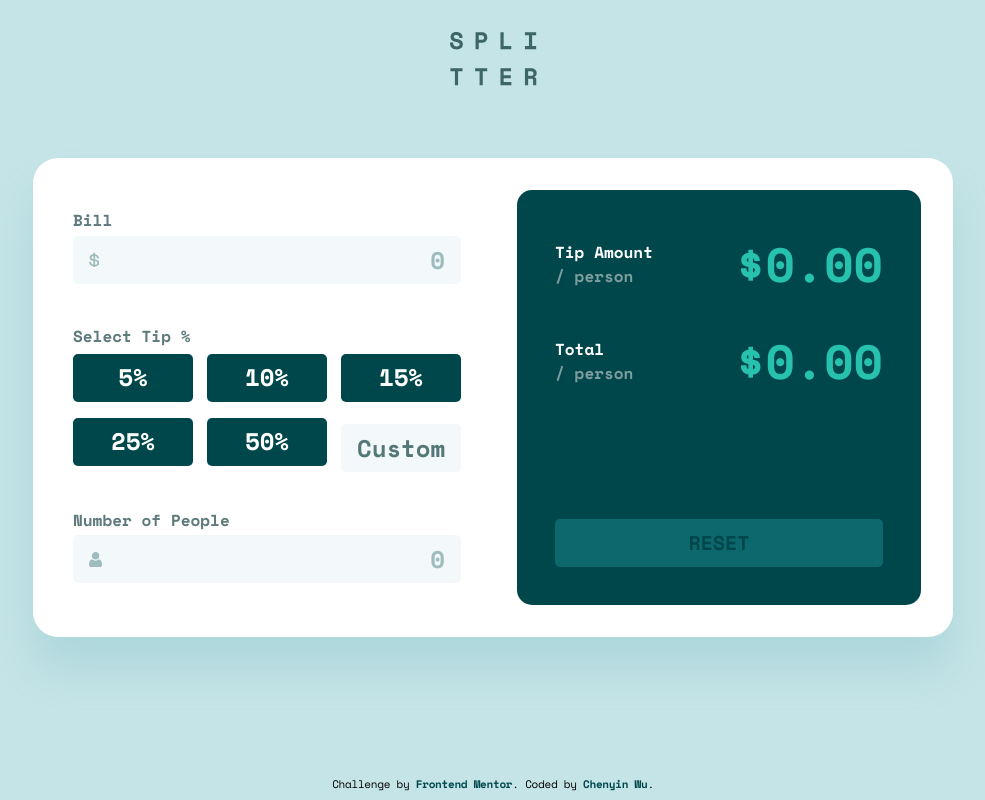
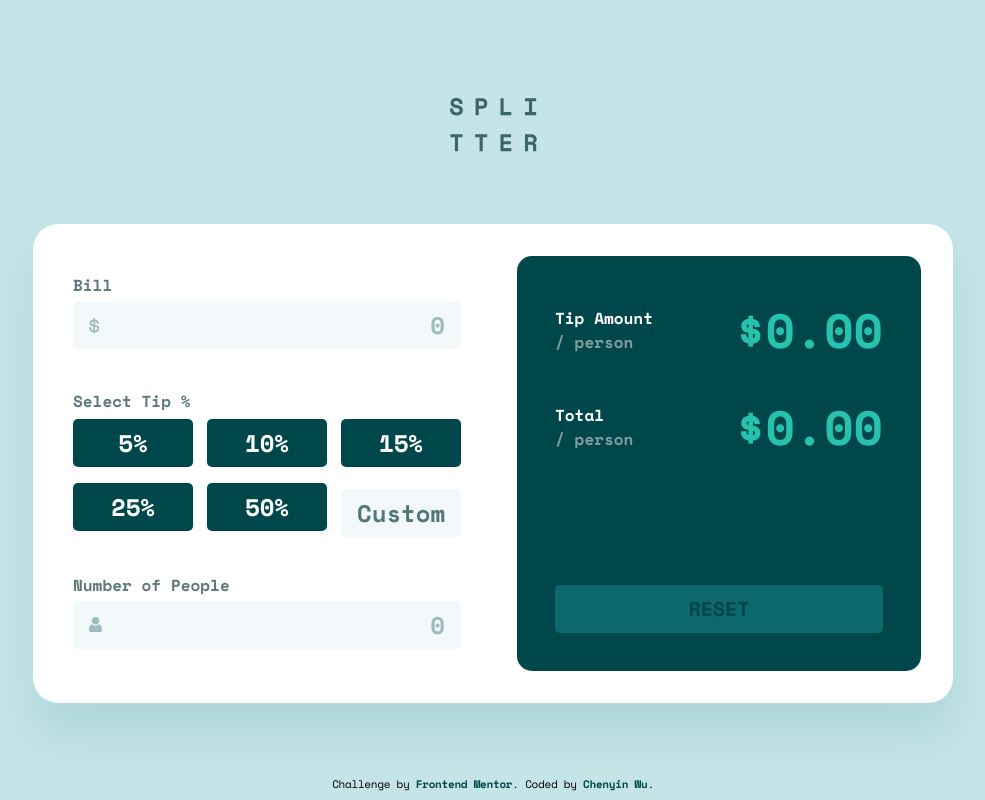
Before and after one commit to wcyin9/tipCalculator, a plain HTML site: page 12tipCalculator/index.html in a window 1280 px wide. Shown: the whole page, without its empty margins (147-1132 px from the left). Drawn offline with nearby package versions, Linux system fonts and the light colour scheme.

Commit message:
Update style.css

```diff
--- a/12tipCalculator/css/style.css
+++ b/12tipCalculator/css/style.css
@@ -263,10 +263,12 @@ li ::placeholder {
 @media screen and (min-width: 900px) {
     body {
         position: relative;
+        display: grid;
+        place-content: center;
     }
     .logo {
         margin: 0 auto;
-        padding: 2rem 0 4.5rem;
+        padding: 0rem 0 4.5rem;
     }
     main {
         padding: 2rem 2rem;
@@ -279,8 +281,6 @@ li ::placeholder {
         max-width: 920px;
         box-shadow: 0 32px 43px rgba(79,166, 175, 0.2);
         place-content: center;
-               align-items: center;
-        justify-content: center;
     }
 
     .inputContainer {
```
